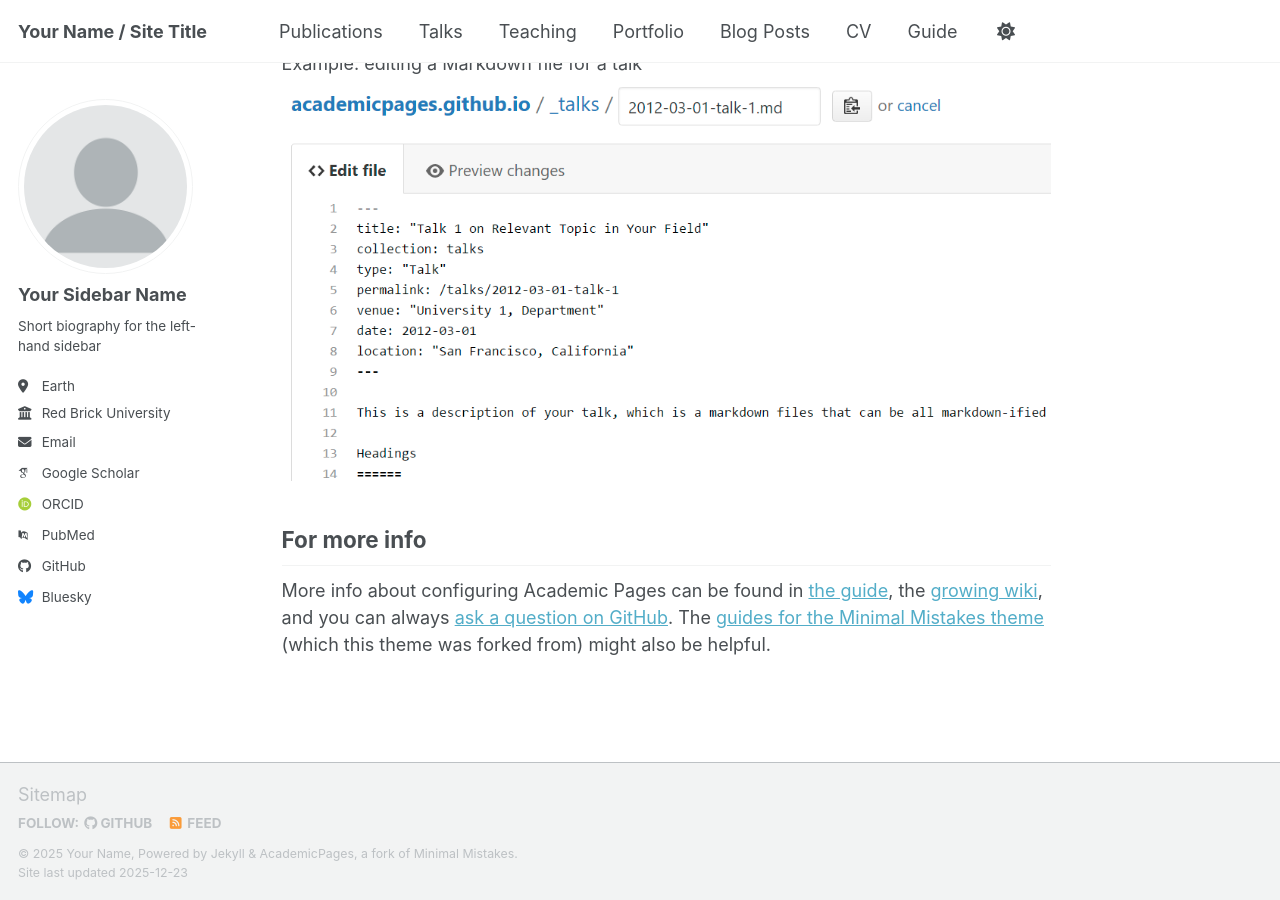
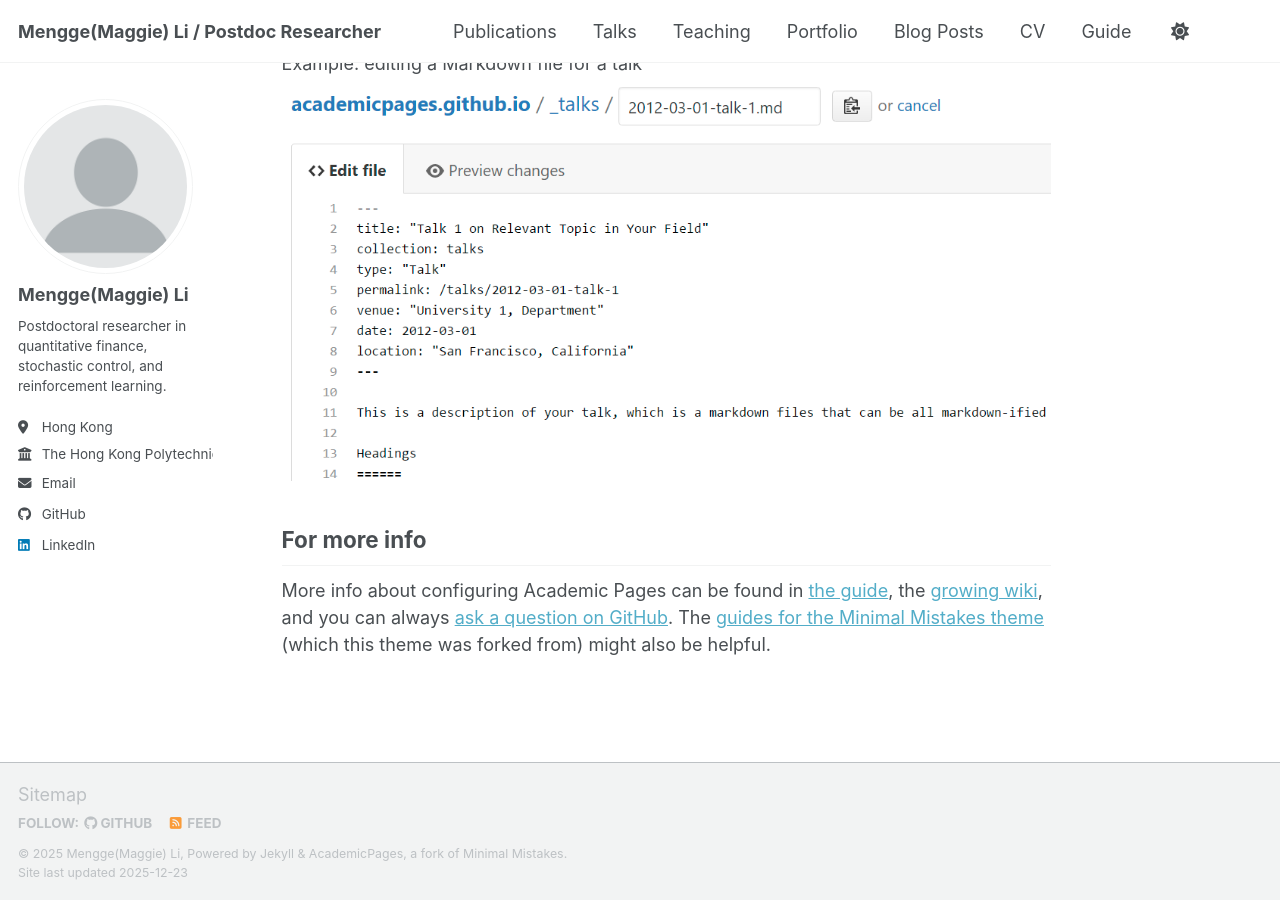
Before and after one commit to Maggie-Mengge-Li/Maggie-Mengge-Li.github.io, a Jekyll site: the page built from _pages/about.md, in a window 1280 px wide and 900 px high, scrolled down 2718 px. Built offline with Jekyll 4.4.1, drawn with Linux system fonts in a browser that asks for light colours; some web fonts are replaced; a script bundle is joined from its source files by our own code; library files that are not in the unit come from our copies.

Commit message:
Update _config.yml

```diff
--- a/_config.yml
+++ b/_config.yml
@@ -9,14 +9,14 @@
 # Basic Site Settings
 locale                   : "en-US"
 site_theme               : "default" # the available themes options are "default", "air", "sunrise", "mint", "dirt" and "contrast"
-title                    : "Your Name / Site Title"
+title                    : "Mengge(Maggie) Li / Postdoc Researcher"
 title_separator          : "-"
-name                     : &name "Your Name"
-description              : &description "Your Name's academic portfolio"   # Update this with a general description of your site, this is the default if not overridden by a page
-url                      : https://academicpages.github.io # The base hostname & protocol for your site e.g. "https://[your GitHub username].github.io",
+name                     : &name "Mengge(Maggie) Li"
+description              : &description "Mengge Li – Reinforcement Learning, Deep Learning, Stochastic Control, Mean Field Games"   # Update this with a general description of your site, this is the default if not overridden by a page
+url                      : https://Maggie-Mengge-Li.github.io # The base hostname & protocol for your site e.g. "https://[your GitHub username].github.io",
                                                            # or if you already have some other page hosted on Github then use "https://[your GitHub username].github.io/[Your Repo Name]"
 baseurl                  : "" # the subpath of your site, e.g. "/blog"
-repository               : "academicpages/academicpages.github.io"
+repository               : "Maggie-Mengge-Li/Maggie-Mengge-Li.github.io"
 
 # Site Author - The following control what appear as part of the author content on the side bar.
 #               If a field is blank the icon and link will not appear, otherwise it will be shown.
@@ -24,24 +24,24 @@ repository               : "academicpages/academicpages.github.io"
 author:
   # Biographic information
   avatar           : "profile.png"
-  name             : "Your Sidebar Name"
+  name             : "Mengge(Maggie) Li"
   pronouns         : # example: "she/her"
-  bio              : "Short biography for the left-hand sidebar"
-  location         : "Earth"
-  employer         : "Red Brick University"
+  bio              : "Postdoctoral researcher in quantitative finance, stochastic control, and reinforcement learning."
+  location         : "Hong Kong"
+  employer         : "The Hong Kong Polytechnic University"
   uri              : # URL
-  email            : "none@example.org"
+  email            : "mengge_li@hotmail.com"
 
   # Academic websites
   academia         : # URL
   arxiv            : # URL - Update with the correct link to your profile
-  googlescholar    : "https://scholar.google.com/citations?user=PS_CX0AAAAAJ"
+  googlescholar    : #"https://scholar.google.com/citations?user=PS_CX0AAAAAJ"
   inspire-hep      : # URL
   impactstory      : # URL
-  orcid            : "https://orcid.org/yourorcidurl"
+  orcid            : #"https://orcid.org/yourorcidurl"
   semantic         : # URL
   ssrn             : # URL
-  pubmed           : "https://www.ncbi.nlm.nih.gov/pubmed/?term=john+snow"
+  pubmed           : #"https://www.ncbi.nlm.nih.gov/pubmed/?term=john+snow"
   researchgate     : # URL
   scopus           : # URL
   zotero           : # URL
@@ -57,7 +57,7 @@ author:
 
   # Social media
   artstation       : # Username
-  bluesky          : "bsky.app" # Replace this with you Bluesky username
+  bluesky          : # Replace this with you Bluesky username
   facebook         : # Username
   flickr           : # Username
   foursquare       : # Username
@@ -66,7 +66,7 @@ author:
   keybase          : # Username
   instagram        : # Username
   lastfm           : # Username
-  linkedin         : # Username
+  linkedin         : "www.linkedin.com/in/li-mengge"
   mastodon         : # URL
   medium           : # URL
   pinterest        : # Username
```
